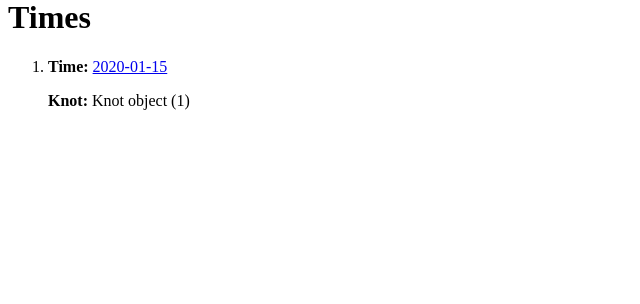
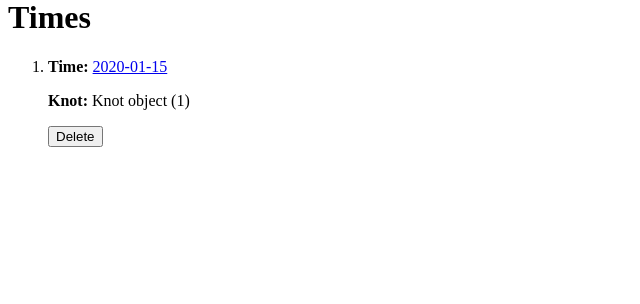
Before and after one commit to MatthewScott32/Knot-It, a Django app: template knotitproject/knotitapp/templates/times/list.html in a window 1280 px wide. Shown: the part 110-414 px from the top of the page, without its empty margins (0-640 px from the left). Run offline with Django 3.2, Linux system fonts and the light colour scheme; the template is opened without the code that fills it: values that come from a table or form of the project are taken from there, others are empty; tables that the repository leaves empty hold one stand-in row (values such as "Sample post").

Commit message:
deleting times

```diff
--- a/knotitproject/knotitapp/templates/times/list.html
+++ b/knotitproject/knotitapp/templates/times/list.html
@@ -19,6 +19,12 @@
         <li>
             <p><b>Time:</b> <a href="{% url 'knotitapp:time' time.id %}">{{time.time}}</a></p>
             <p><b>Knot:</b> {{time.knot}}</p>
+
+        <form action="{% url 'knotitapp:time' time.id %}" method="POST">
+            {% csrf_token %}
+            <input type="hidden" name="actual_method" value="DELETE">
+            <button>Delete</button>
+        </form>
         </li>
     {% endfor %}
     </ol>
```
Also changed, not shown: knotitproject/knotitapp/templates/times/details.html (deleted).
